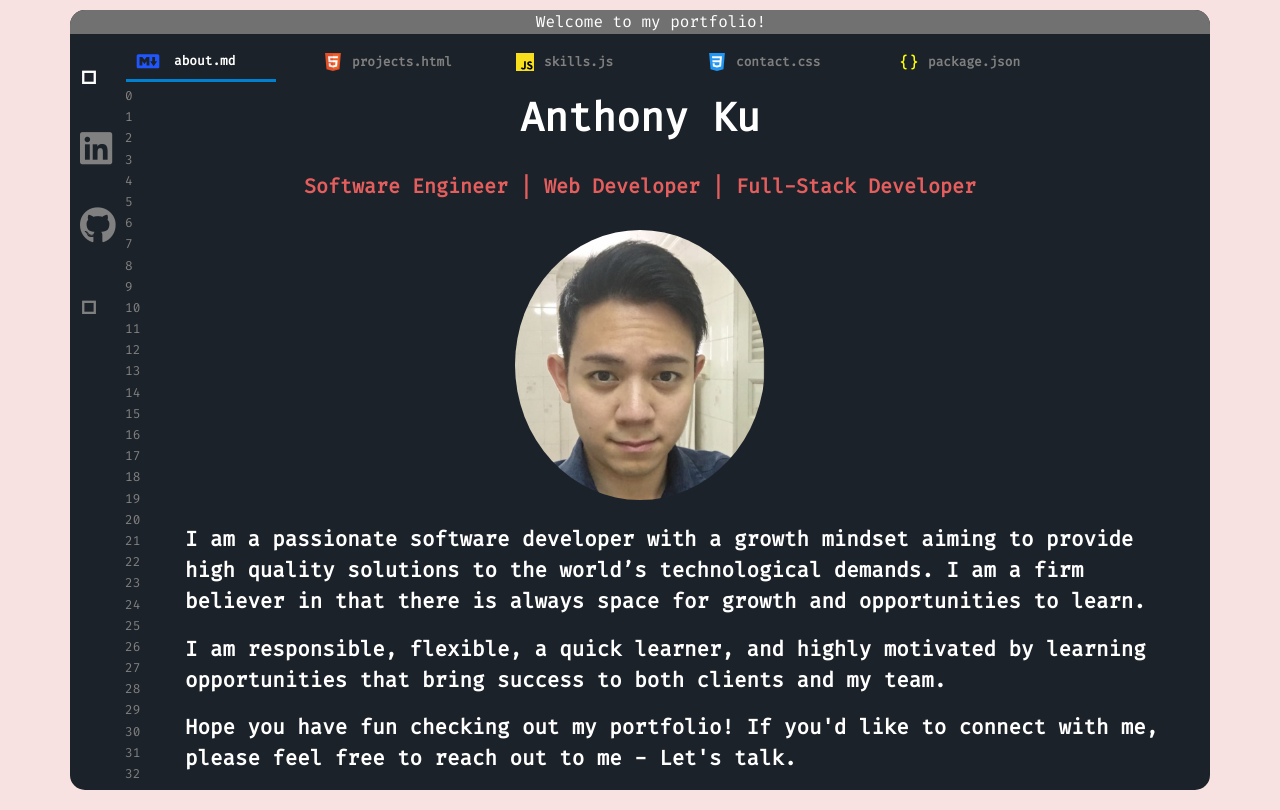
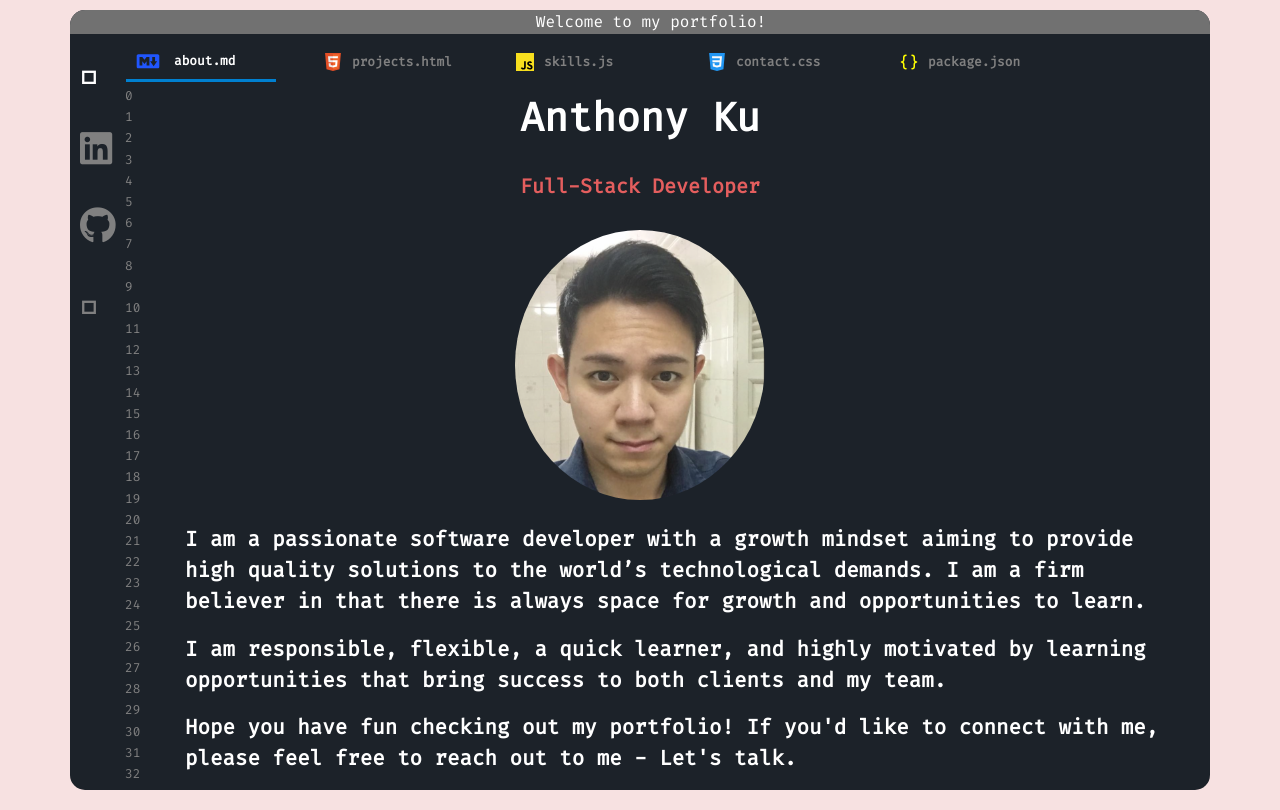
Before and after one commit to anthonyycku/anthonyycku.github.io, a React (Create React App) app: page / in a window 1280 px wide. Built offline with nearby package versions, Linux system fonts and the light colour scheme; no server answers.

Commit message:
updated front page

```diff
--- a/src/components/Main.js
+++ b/src/components/Main.js
@@ -8,7 +8,7 @@ export default function Main(props) {
             <div className="col-sm-12 mainTitle">
                 <h1>Anthony Ku</h1>
                 <br />
-                <h5>Software Engineer | Web Developer | Full-Stack Developer</h5>
+                <h5>Full-Stack Developer</h5>
                 <br />
                 <img src="profile.png" />
                 <br />
```
